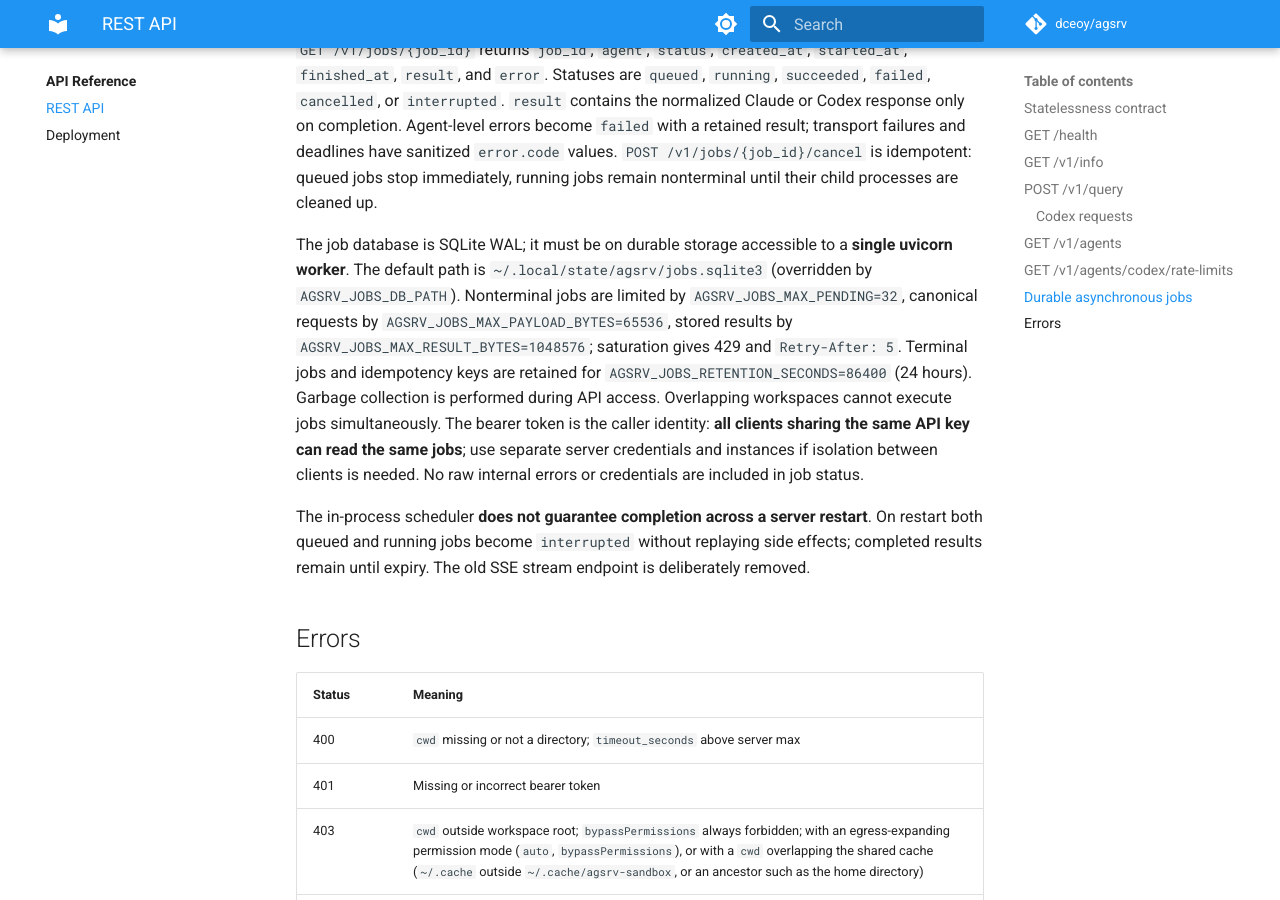
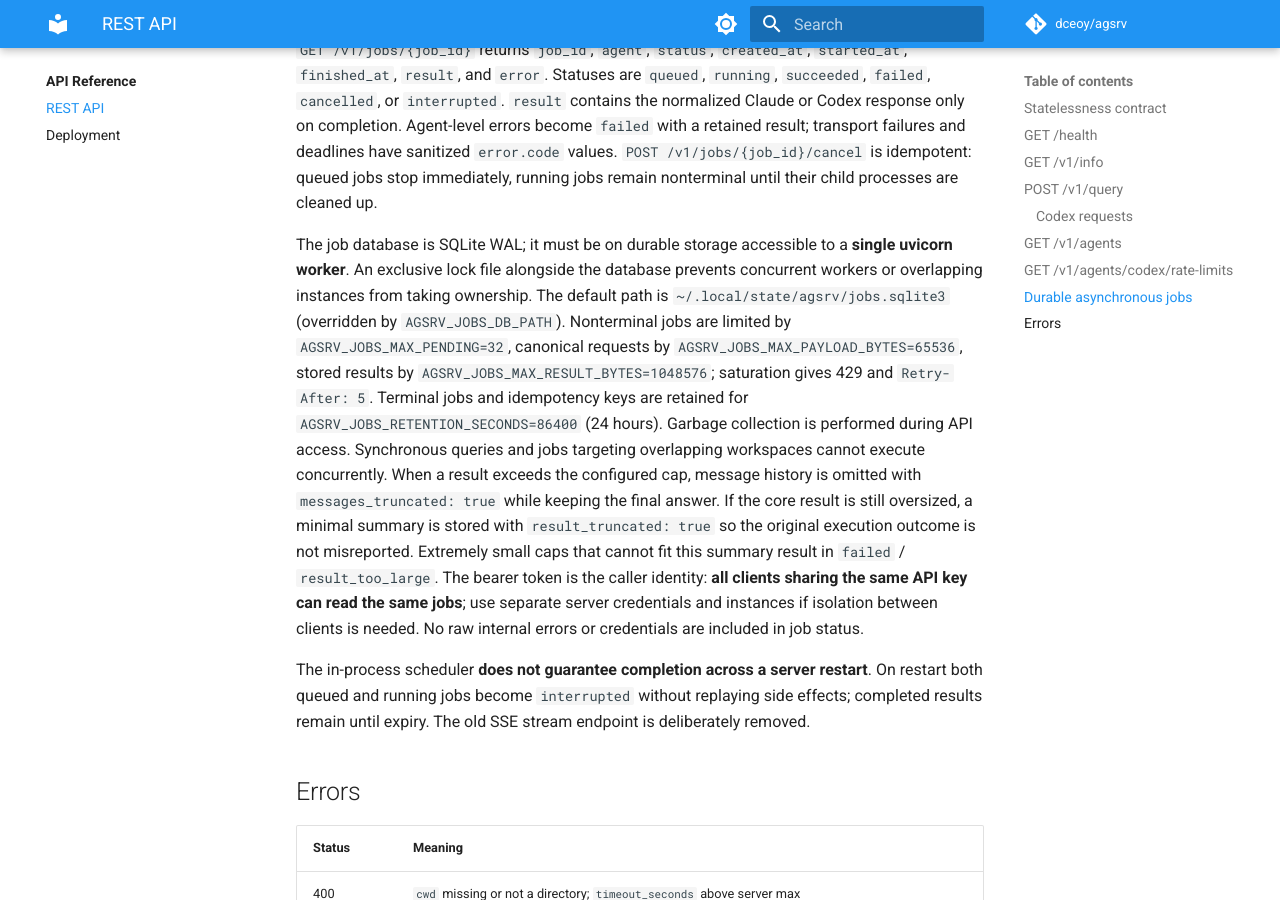
Before and after one commit to dceoy/agsrv, an MkDocs documentation site: the page built from docs/api/rest-api.md, in a window 1280 px wide and 900 px high, scrolled down 4692 px. Built offline with MkDocs 1.6.1 and Material for MkDocs 9.7.7, drawn with Linux system fonts in a browser that asks for light colours; comment, search, counter and statistics services are not loaded.

Commit message:
docs: document job owner lock, shared workspace lease and bounded outcomes

```diff
--- a/docs/api/rest-api.md
+++ b/docs/api/rest-api.md
@@ -221,15 +221,21 @@ transport failures and deadlines have sanitized `error.code` values.
 running jobs remain nonterminal until their child processes are cleaned up.
 
 The job database is SQLite WAL; it must be on durable storage accessible to a
-**single uvicorn worker**. The default path is
+**single uvicorn worker**. An exclusive lock file alongside the database
+prevents concurrent workers or overlapping instances from taking ownership. The default path is
 `~/.local/state/agsrv/jobs.sqlite3` (overridden by `AGSRV_JOBS_DB_PATH`).
 Nonterminal jobs are limited by `AGSRV_JOBS_MAX_PENDING=32`, canonical
 requests by `AGSRV_JOBS_MAX_PAYLOAD_BYTES=65536`, stored results by
 `AGSRV_JOBS_MAX_RESULT_BYTES=1048576`; saturation gives 429 and
 `Retry-After: 5`. Terminal jobs and idempotency keys are retained for
 `AGSRV_JOBS_RETENTION_SECONDS=86400` (24 hours). Garbage collection is
-performed during API access. Overlapping workspaces cannot execute jobs
-simultaneously. The bearer token is the caller identity: **all clients sharing
+performed during API access. Synchronous queries and jobs targeting overlapping
+workspaces cannot execute concurrently. When a result exceeds the configured
+cap, message history is omitted with `messages_truncated: true` while keeping
+the final answer. If the core result is still oversized, a minimal summary is
+stored with `result_truncated: true` so the original execution outcome is not
+misreported. Extremely small caps that cannot fit this summary result in
+`failed` / `result_too_large`. The bearer token is the caller identity: **all clients sharing
 the same API key can read the same jobs**; use separate server credentials and
 instances if isolation between clients is needed. No raw internal errors or
 credentials are included in job status.
```
